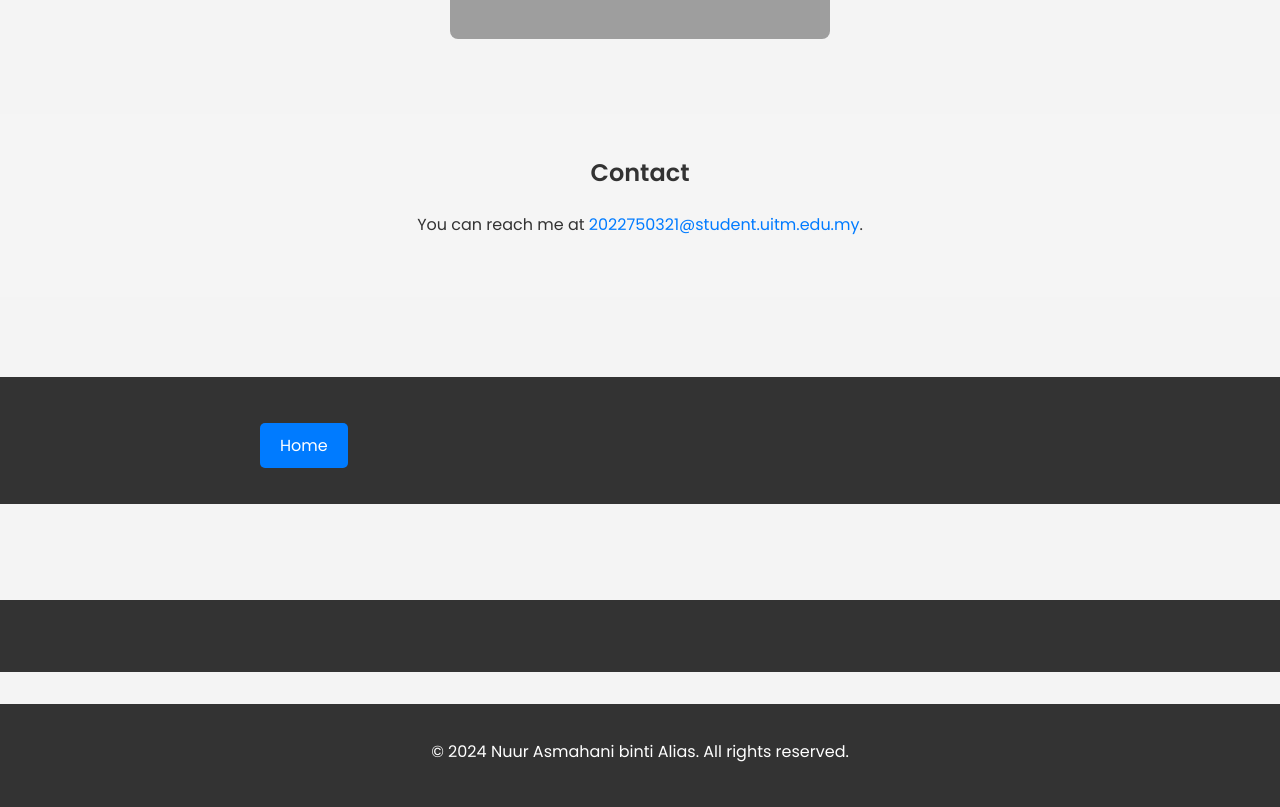
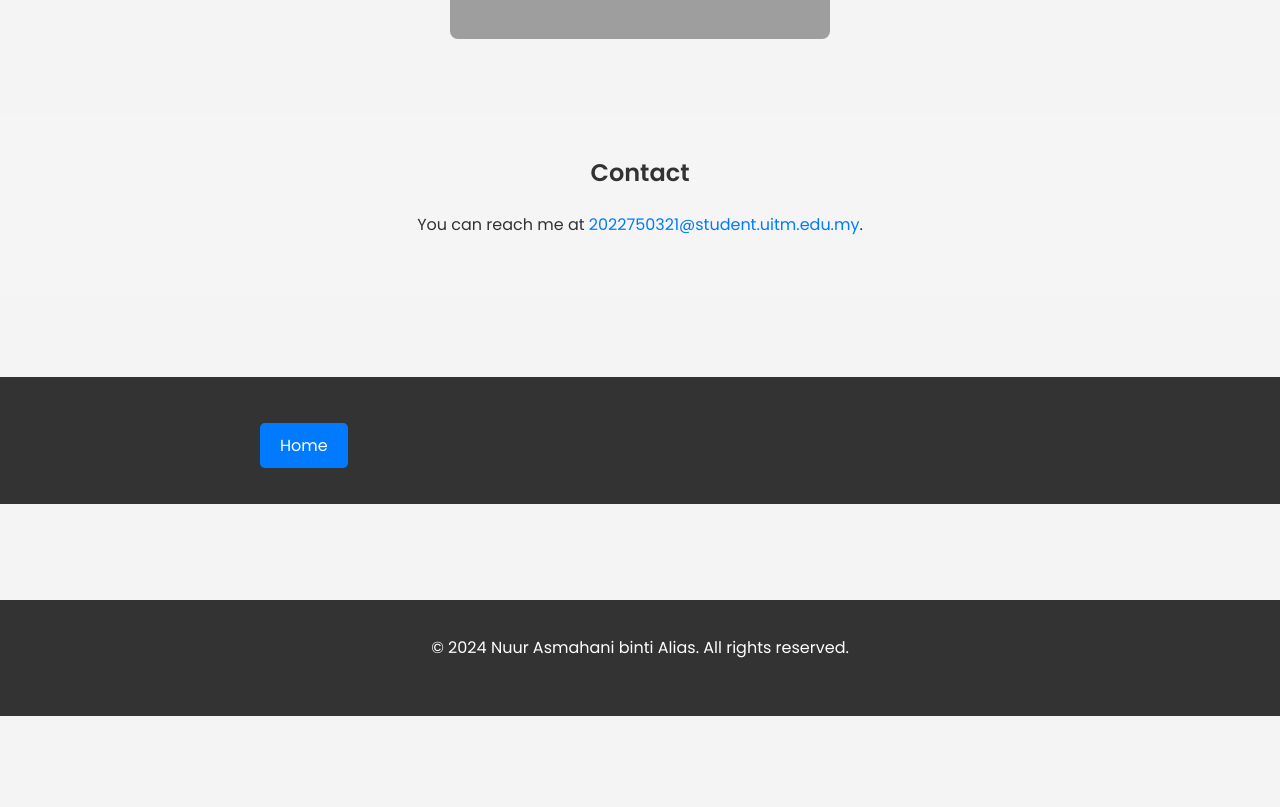
Before and after one commit to HaniAlias/personal-website, a plain HTML site: page index.html in a window 1280 px wide. Shown: the part 5352-6159 px from the top of the page. After the commit the page ends 6068 px from the top, so only its background shows below. Drawn offline with Linux system fonts and the light colour scheme; grey boxes are pictures that could not be loaded.

Commit message:
Update index.html

```diff
--- a/index.html
+++ b/index.html
@@ -265,12 +265,6 @@
     <!-- Your main content sections -->
 </main>
 
-<footer>
-    <div class="container">
-        <!-- Your existing footer content -->
-    </div>
-</footer>
-
     <footer>
         <div class="container">
             <p>&copy; 2024 Nuur Asmahani binti Alias. All rights reserved.</p>
```
